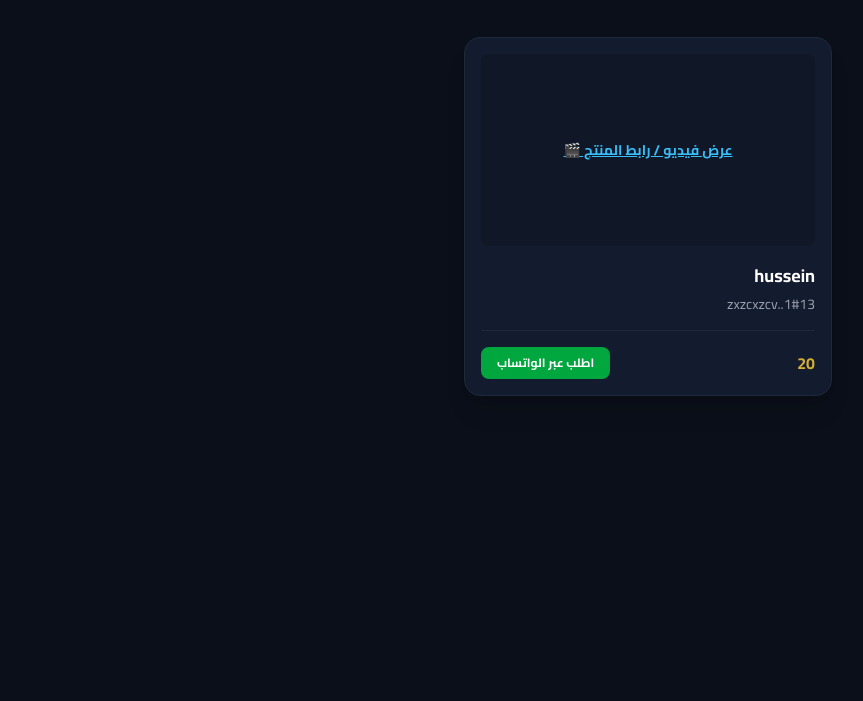
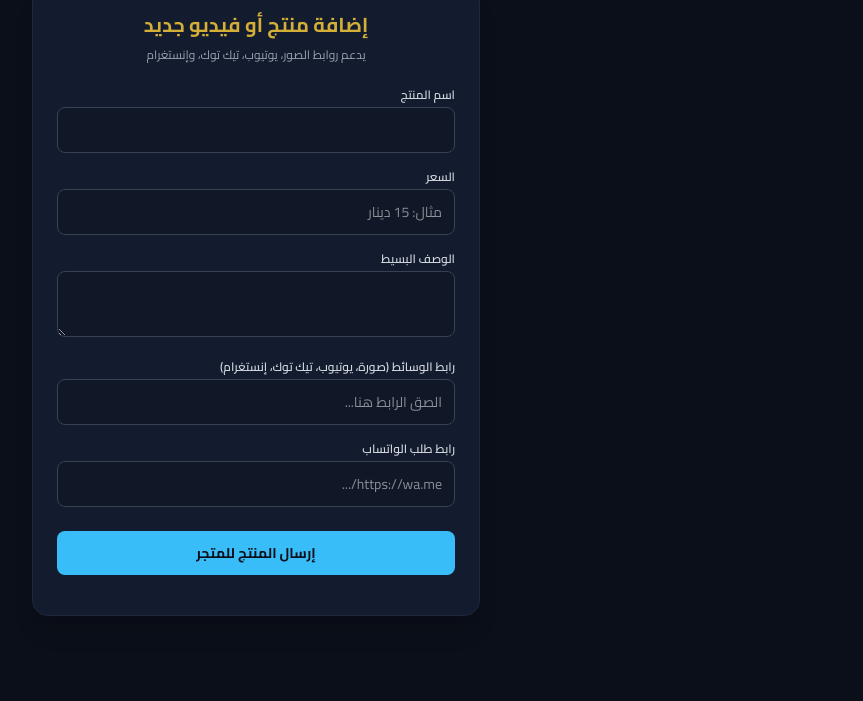
Before and after one commit to kitre14234478/Scorpion.Store-, a plain HTML site: page admin.html in a window 1280 px wide. Shown: the part 99-800 px from the top of the page, without its empty margins (384-1247 px from the left). Drawn offline with nearby package versions, Linux system fonts and the light colour scheme.

Commit message:
Update admin.html

```diff
--- a/admin.html
+++ b/admin.html
@@ -3,50 +3,90 @@
 <head>
     <meta charset="UTF-8">
     <meta name="viewport" content="width=device-width, initial-scale=1.0">
-    <title>متجر العقرب | Scorpion Store</title>
+    <title>إدارة متجر العقرب | إضافة منتج</title>
     <script src="https://cdn.jsdelivr.net/npm/@tailwindcss/browser@4"></script>
     <link href="https://fonts.googleapis.com/css2?family=Cairo:wght@400;600;700&display=swap" rel="stylesheet">
     <style>
         body { font-family: 'Cairo', sans-serif; background-color: #0B0F19; color: #F3F4F6; }
         .gold-accent { color: #D4AF37; }
-        .bg-card { background-color: #131B2E; }
     </style>
 </head>
-<body class="min-h-screen p-4 md:p-8">
+<body class="min-h-screen flex items-center justify-center p-4">
 
-    <header class="text-center mb-10">
-        <h1 class="text-3xl font-bold gold-accent mb-2">متجر العقرب 🦂</h1>
-        <p class="text-sm text-gray-400">أحدث المنتجات والعروض المميزة</p>
-    </header>
+    <div class="bg-[#131B2E] border border-gray-800 p-6 rounded-2xl w-full max-w-md shadow-xl">
+        <h1 class="text-xl font-bold text-center gold-accent mb-2">إضافة منتج أو فيديو جديد</h1>
+        <p class="text-xs text-center text-gray-400 mb-6">يدعم روابط الصور، يوتيوب، تيك توك، وإنستغرام</p>
 
-    <main id="products-container" class="grid grid-cols-1 md:grid-cols-2 lg:grid-cols-3 gap-6 max-w-6xl mx-auto">
-        <div class="text-center col-span-full py-10 text-gray-400">جاري تحميل المنتجات...</div>
-    </main>
+        <form id="productForm" class="space-y-4">
+            <div>
+                <label class="block text-xs font-semibold mb-1 text-gray-300">اسم المنتج</label>
+                <input type="text" id="name" required class="w-full bg-gray-900 border border-gray-700 rounded-lg p-3 text-sm text-white focus:outline-none focus:border-[#38BDF8]">
+            </div>
+            <div>
+                <label class="block text-xs font-semibold mb-1 text-gray-300">السعر</label>
+                <input type="text" id="price" required class="w-full bg-gray-900 border border-gray-700 rounded-lg p-3 text-sm text-white focus:outline-none focus:border-[#38BDF8]" placeholder="مثال: 15 دينار">
+            </div>
+            <div>
+                <label class="block text-xs font-semibold mb-1 text-gray-300">الوصف البسيط</label>
+                <textarea id="desc" rows="2" class="w-full bg-gray-900 border border-gray-700 rounded-lg p-3 text-sm text-white focus:outline-none focus:border-[#38BDF8]"></textarea>
+            </div>
+            <div>
+                <label class="block text-xs font-semibold mb-1 text-gray-300">رابط الوسائط (صورة، يوتيوب، تيك توك، إنستغرام)</label>
+                <input type="url" id="media" required class="w-full bg-gray-900 border border-gray-700 rounded-lg p-3 text-sm text-white focus:outline-none focus:border-[#38BDF8]" placeholder="الصق الرابط هنا...">
+            </div>
+            <div>
+                <label class="block text-xs font-semibold mb-1 text-gray-300">رابط طلب الواتساب</label>
+                <input type="url" id="wa" required class="w-full bg-gray-900 border border-gray-700 rounded-lg p-3 text-sm text-white focus:outline-none focus:border-[#38BDF8]" placeholder="https://wa.me/...">
+            </div>
+
+            <button type="submit" id="submitBtn" class="w-full bg-[#38BDF8] text-[#0B0F19] font-bold py-3 rounded-lg text-sm hover:bg-[#0ea5e9] transition mt-2">إرسال المنتج للمتجر</button>
+        </form>
+
+        <p id="statusMsg" class="text-center text-xs mt-4"></p>
+    </div>
 
     <script>
-        // سنقوم بجلب البيانات عبر الـ Web App بعد تعديل بسيط أو باستخدام النسخة التجريبية المباشرة
-        // بما أن بياناتك وصلت للجدول بنجاح (كما في صورتك)، سنقوم بعرض المنتج التجريبي مباشرة:
+        // ضع رابط الـ Apps Script الجديد بين علامتي التنصيص أدناه:
+        const scriptURL = 'https://script.google.com/macros/s/AKfycbxZ7ni3qLH0SYBSAMfT1jXsi53ultZdwhLOx2BSu87QXXxP-pFLkQxLKe3KtlqKwcBOMQ/exec';
 
-        const container = document.getElementById('products-container');
+        const form = document.getElementById('productForm');
+        form.addEventListener('submit', e => {
+            e.preventDefault();
+            const btn = document.getElementById('submitBtn');
+            const msg = document.getElementById('statusMsg');
 
-        // عرض المنتج الذي أرسلته للتو بناءً على صورتك في الجدول:
-        setTimeout(() => {
-            container.innerHTML = `
-                <div class="bg-card border border-gray-800 rounded-2xl p-4 shadow-xl flex flex-col justify-between">
-                    <div>
-                        <div class="p-4 bg-gray-900 rounded-lg text-center h-48 flex items-center justify-center">
-                            <a href="https://www.youtube.com/watch?v=..." target="_blank" class="text-[#38BDF8] font-bold underline text-sm">عرض فيديو / رابط المنتج 🎬</a>
-                        </div>
-                        <h2 class="text-lg font-bold mt-4 text-white">hussein</h2>
-                        <p class="text-sm text-gray-400 mt-1">zxzcxzcv..1#13</p>
-                    </div>
-                    <div class="mt-4 pt-4 border-t border-gray-800 flex items-center justify-between">
-                        <span class="gold-accent font-bold text-base">20</span>
-                        <a href="#" target="_blank" class="bg-green-600 hover:bg-green-700 text-white px-4 py-2 rounded-lg text-xs font-bold transition">اطلب عبر الواتساب</a>
-                    </div>
-                </div>
-            `;
-        }, 500);
+            btn.disabled = true;
+            btn.textContent = 'جاري الإرسال...';
+            msg.textContent = '';
+
+            const data = {
+                name: document.getElementById('name').value,
+                price: document.getElementById('price').value,
+                desc: document.getElementById('desc').value,
+                media: document.getElementById('media').value,
+                wa: document.getElementById('wa').value
+            };
+
+            fetch(scriptURL, {
+                method: 'POST',
+                mode: 'no-cors',
+                headers: { 'Content-Type': 'application/json' },
+                body: JSON.stringify(data)
+            })
+            .then(() => {
+                msg.className = 'text-center text-xs mt-4 text-green-400 font-bold';
+                msg.textContent = 'تم إرسال المنتج بنجاح وتحديث المتجر!';
+                form.reset();
+                btn.disabled = false;
+                btn.textContent = 'إرسال المنتج للمتجر';
+            })
+            .catch(error => {
+                msg.className = 'text-center text-xs mt-4 text-red-400 font-bold';
+                msg.textContent = 'حدث خطأ، حاول مرة أخرى.';
+                btn.disabled = false;
+                btn.textContent = 'إرسال المنتج للمتجر';
+            });
+        });
     </script>
 </body>
 </html>
```
